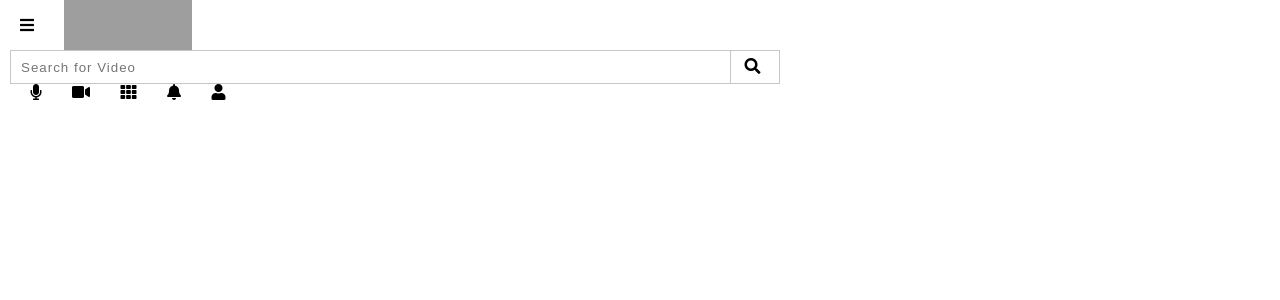
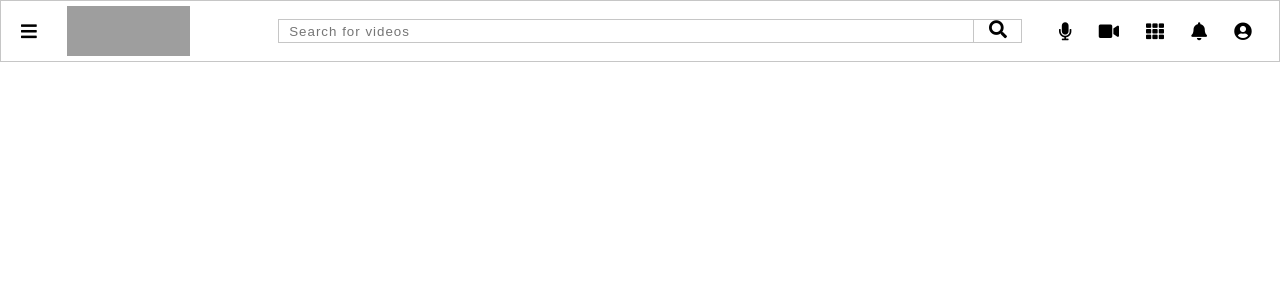
Before and after one commit to Santosh271/Full-Stack-Course-by-Newton-School--Devang-Sharma-Notes, a PHP site: page / in a window 1280 px wide. Shown: the top 300 px of the page. Run offline with PHP 8.4, Linux system fonts and the light colour scheme; some libraries are stand-ins or nearby versions; grey boxes are pictures that could not be loaded.

Commit message:
Centred Div

```diff
--- a/Projects with HTML, CSS and JS/Youtube Clone/index.css
+++ b/Projects with HTML, CSS and JS/Youtube Clone/index.css
@@ -33,12 +33,12 @@
 
 #search {
     width:100%;
-    height:60%;
+    height:40%;
 }
 
 #search input{
     width:92%;
-    height:30px;
+    height:20px;
     border:none;
     border-right: 1px solid #C6C6C6;
     letter-spacing:1px;
--- a/Projects with HTML, CSS and JS/Youtube Clone/index.html
+++ b/Projects with HTML, CSS and JS/Youtube Clone/index.html
@@ -1,55 +1,43 @@
 <!DOCTYPE html>
 <html lang="en">
+
 <head>
+    <meta charset="UTF-8">
+    <meta http-equiv="X-UA-Compatible" content="IE=edge">
+    <meta name="viewport" content="width=device-width, initial-scale=1.0">
 
-<meta charset="utf-8">
-<meta http-equiv="X-UA-Compatible" content="IE=edge">
-<meta name = "viewport" content ="width=device-width, initial-scale=1.0">
+    <link rel="icon" type="image/x-icon" href="https://cdn-icons-png.flaticon.com/512/1384/1384060.png">
+    <link rel="stylesheet" type="text/css" href="your_website_domain/css_root/flaticon.css">
 
-<link rel="icon" type="image/x-icon" href="https://cdn-icons-png.flaticon.com/512/1384/1384060.png" />
     <title>Youtube</title>
-
-<link rel="stylesheet" type="text/css" href="your_website_domain/css_root/flaticon.css">
-<link rel="stylesheet" href="https://use.fontawesome.com/releases/v5.7.2/css/all.css">
+    <link rel="stylesheet" href="https://use.fontawesome.com/releases/v5.0.8/css/all.css">
     <link rel="stylesheet" href="./index.css">
-
 </head>
 
 <body>
-
-<div id = "navbar">
-    <div id = "logo">
+    <div id="navBar">
+        <div id="logo">
             <i class="fas fa-bars"></i>
-     <img src="https://cdn.mos.cms.futurecdn.net/8gzcr6RpGStvZFA2qRt4v6-1200-80.jpg" alt="Youtube Logo">
+            <img src="https://cdn.mos.cms.futurecdn.net/8gzcr6RpGStvZFA2qRt4v6-1200-80.jpg" alt="">
         </div>
-
-    <div id = "center">
-        <div id = "search">
-            <input type="text" id="video" placeholder="Search for Video">
-            <span onclick="searchVideos()">
-                <i class="fas fa-search"></i>
+        <div id="center">
+            <div id="search">
+                <input type="text" id="video" placeholder="Search for videos">
+                <span onclick="searchvideos()">
+                    <i class="fas fa-search "></i>
                 </span>
             </div>
         </div>
-</div>
 
-    <div id = "end">
+        <div id="end">
         <i class="fas fa-microphone"></i>
         <i class="fas fa-video"></i>
         <i class="fas fa-th"></i>
         <i class="fas fa-bell"></i>
-        <i class="fas fa-user"></i>
+        <i class="fas fa-user-circle"></i>
         </div>
-
+    </div>
     <div id="videodiv"></div>
-
-
 </body>
-
-
-
-
-
-
 </html>
 <script src="./index.js"></script>
```
Lines whose indentation alone changed are shown as unchanged.
